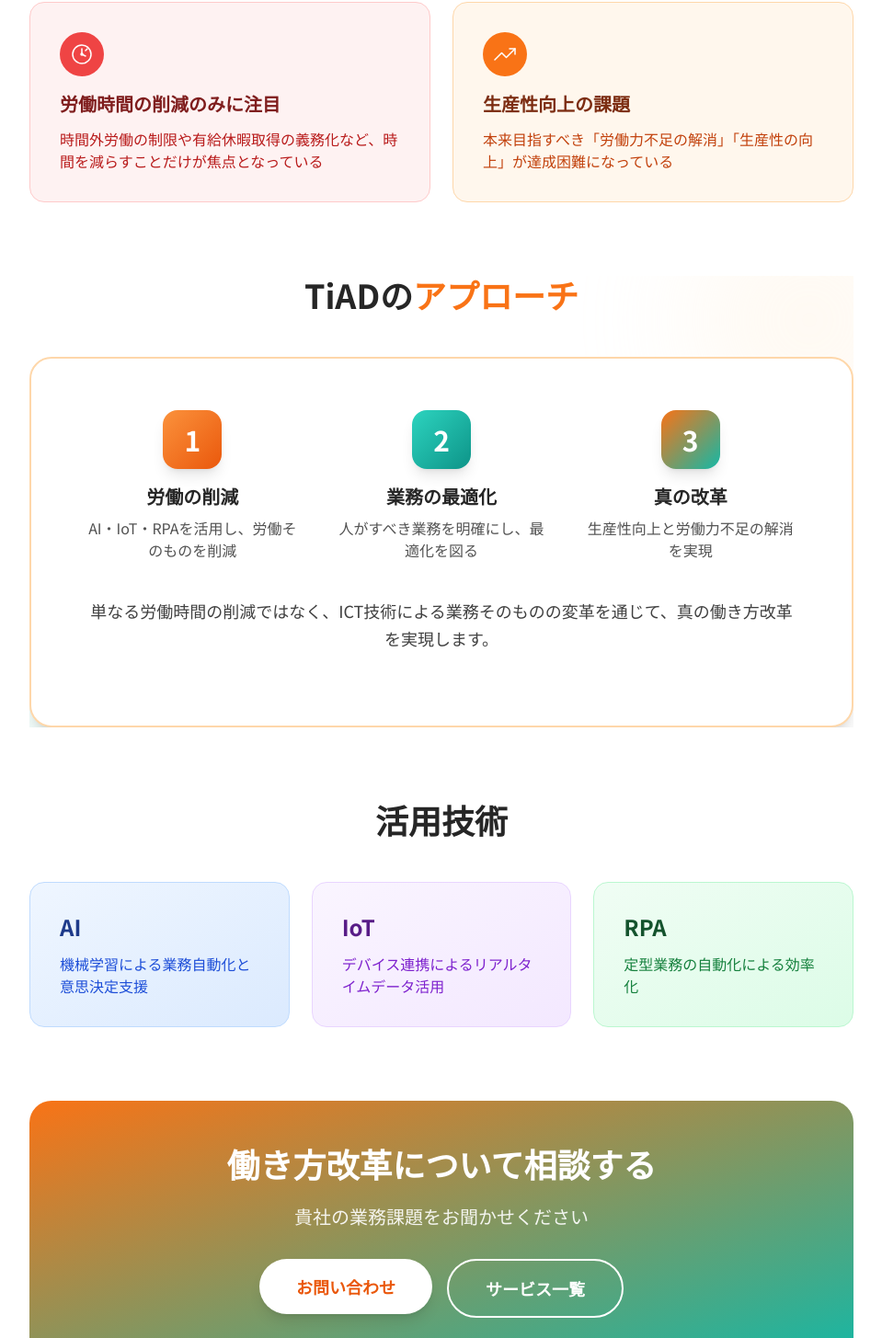
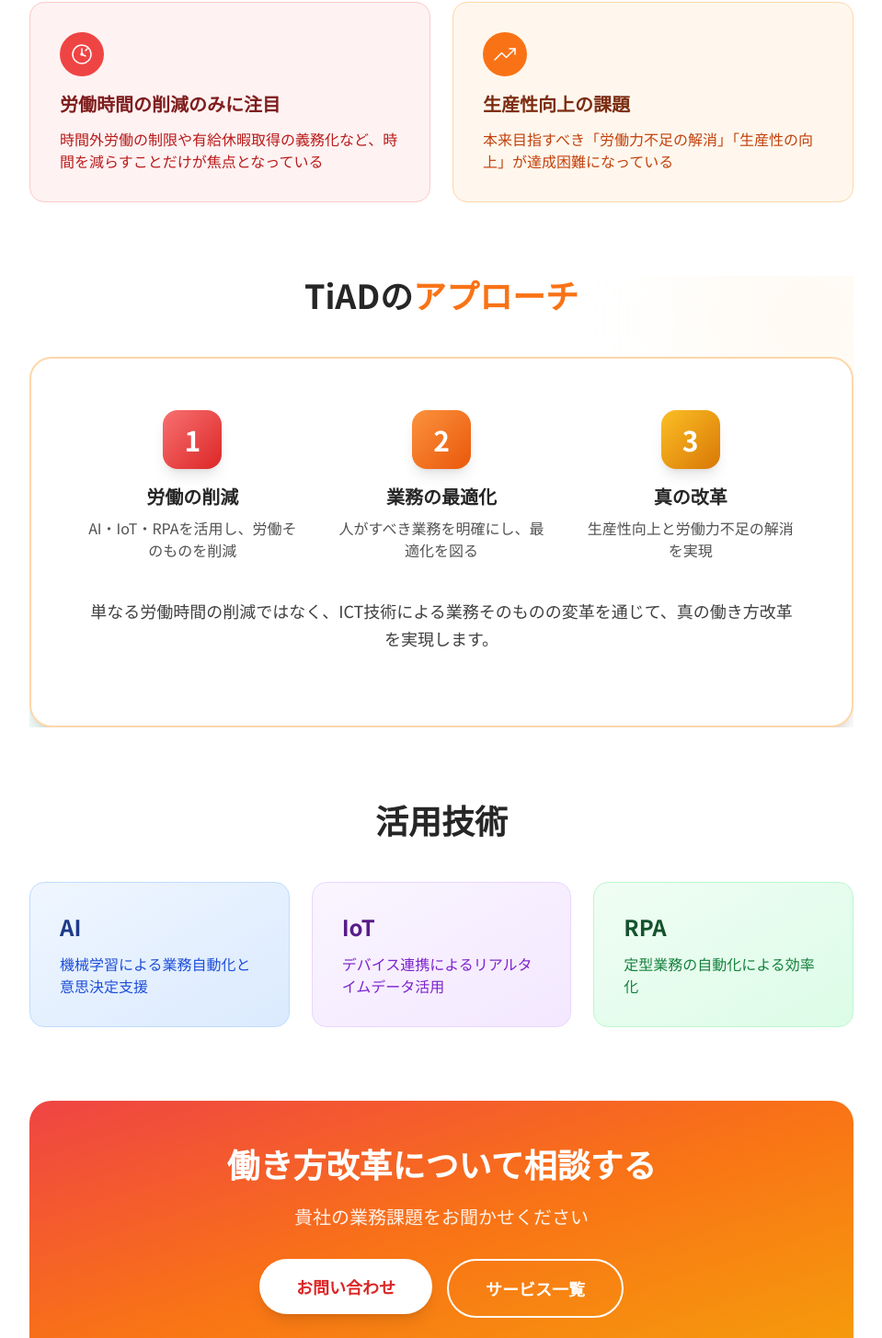
Before and after one commit to ohguchi/tiad-website, a Next.js app: page /approach/work-style-reform in a window 1280 px wide. Shown: the part 1286-2741 px from the top of the page at 92% size, without its empty margins (160-1119 px from the left). Built offline with nearby package versions, Linux system fonts and the light colour scheme.

Commit message:
color change

```diff
--- a/app/approach/work-style-reform/page.tsx
+++ b/app/approach/work-style-reform/page.tsx
@@ -33,7 +33,7 @@
                         className="object-cover"
                         priority
                     />
-                    <div className="absolute inset-0 bg-gradient-to-br from-violet-600/90 via-fuchsia-600/85 to-rose-500/90" />
+                    <div className="absolute inset-0 bg-gradient-to-br from-red-600/90 via-orange-500/85 to-amber-500/90" />
                 </div>
 
                 {/* 装飾パターン */}
@@ -173,7 +173,7 @@
                                                 whileHover={{ scale: 1.05 }}
                                                 className="text-center"
                                             >
-                                                <div className="w-16 h-16 bg-gradient-to-br from-primary-400 to-primary-600 rounded-2xl flex items-center justify-center mx-auto mb-4 shadow-lg">
+                                                <div className="w-16 h-16 bg-gradient-to-br from-red-400 to-red-600 rounded-2xl flex items-center justify-center mx-auto mb-4 shadow-lg">
                                                     <span className="text-3xl font-bold text-white">1</span>
                                                 </div>
                                                 <h3 className="text-xl font-bold text-light-800 mb-2">
@@ -187,7 +187,7 @@
                                                 whileHover={{ scale: 1.05 }}
                                                 className="text-center"
                                             >
-                                                <div className="w-16 h-16 bg-gradient-to-br from-secondary-400 to-secondary-600 rounded-2xl flex items-center justify-center mx-auto mb-4 shadow-lg">
+                                                <div className="w-16 h-16 bg-gradient-to-br from-orange-400 to-orange-600 rounded-2xl flex items-center justify-center mx-auto mb-4 shadow-lg">
                                                     <span className="text-3xl font-bold text-white">2</span>
                                                 </div>
                                                 <h3 className="text-xl font-bold text-light-800 mb-2">
@@ -201,7 +201,7 @@
                                                 whileHover={{ scale: 1.05 }}
                                                 className="text-center"
                                             >
-                                                <div className="w-16 h-16 bg-gradient-to-br from-primary-500 to-secondary-500 rounded-2xl flex items-center justify-center mx-auto mb-4 shadow-lg">
+                                                <div className="w-16 h-16 bg-gradient-to-br from-amber-400 to-amber-600 rounded-2xl flex items-center justify-center mx-auto mb-4 shadow-lg">
                                                     <span className="text-3xl font-bold text-white">3</span>
                                                 </div>
                                                 <h3 className="text-xl font-bold text-light-800 mb-2">
@@ -263,7 +263,7 @@
                         {/* CTAセクション */}
                         <ScrollReveal>
                             <section className="text-center">
-                                <div className="bg-gradient-to-br from-primary-500 to-secondary-500 rounded-3xl p-12 text-white">
+                                <div className="bg-gradient-to-br from-red-500 via-orange-500 to-amber-500 rounded-3xl p-12 text-white">
                                     <h2 className="text-3xl md:text-4xl font-bold mb-6">
                                         働き方改革について相談する
                                     </h2>
@@ -274,7 +274,7 @@
                                         <motion.div whileHover={{ scale: 1.05 }} whileTap={{ scale: 0.95 }}>
                                             <Link
                                                 href="/contact"
-                                                className="inline-block px-10 py-4 bg-white text-primary-600 font-bold text-lg rounded-full hover:bg-light-50 transition-all duration-300 shadow-lg"
+                                                className="inline-block px-10 py-4 bg-white text-red-600 font-bold text-lg rounded-full hover:bg-light-50 transition-all duration-300 shadow-lg"
                                             >
                                                 お問い合わせ
                                             </Link>
```
